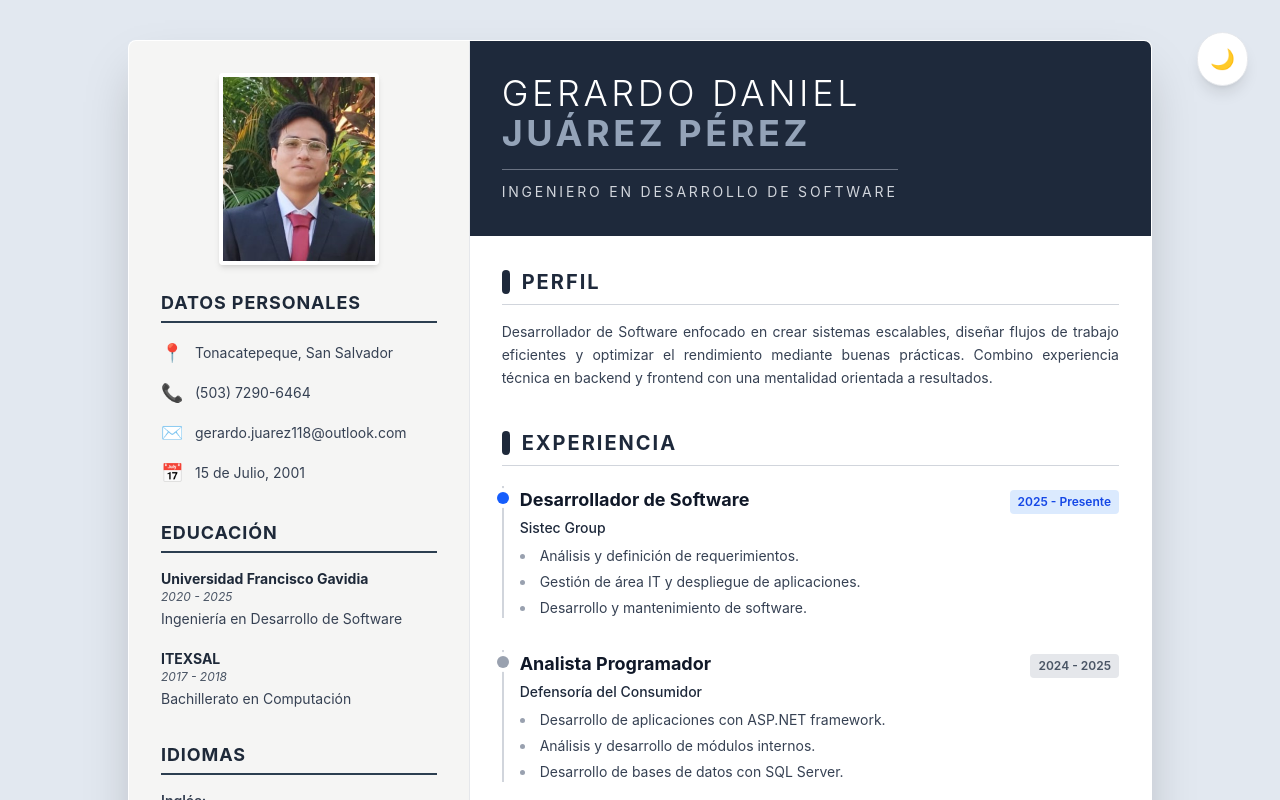
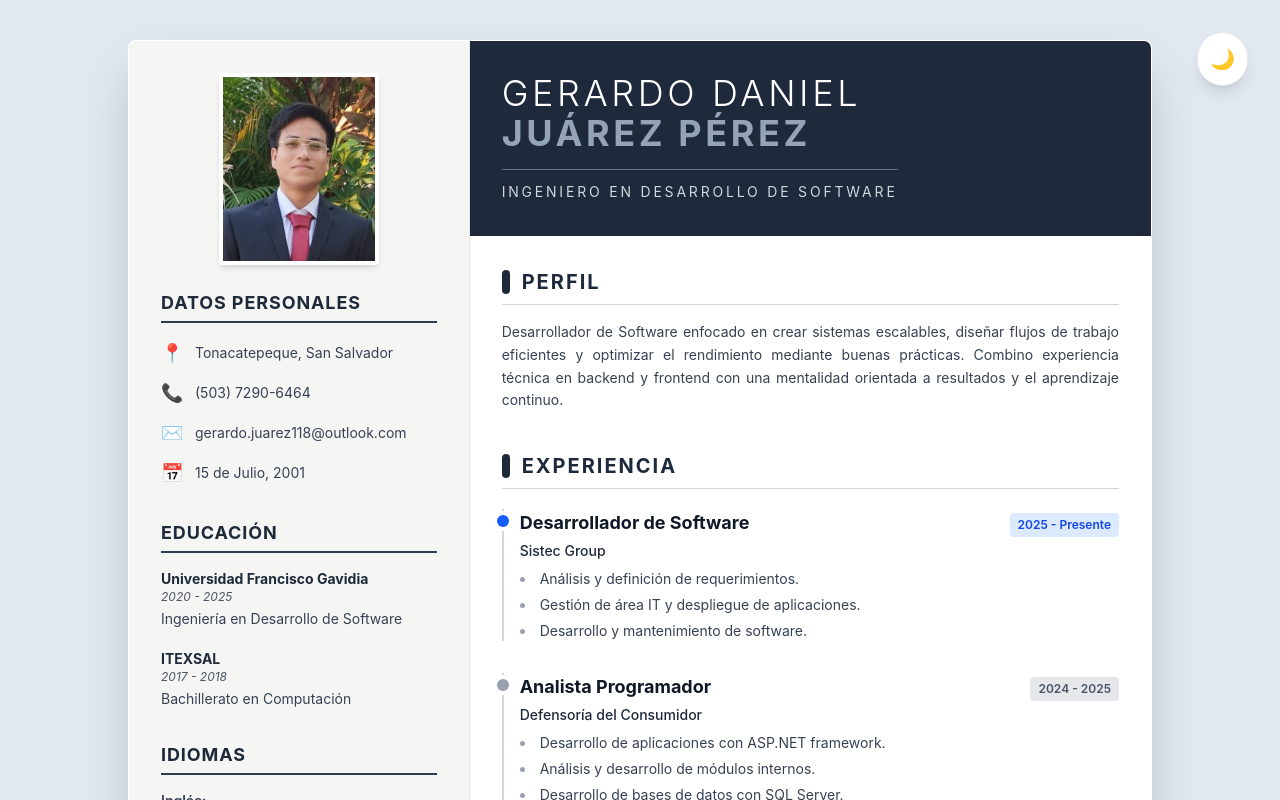
Before and after one commit to Gjuarez22/curriculum_online, a Vue app: page / in a window 1280 px wide. Shown: the top 800 px of the page. Built offline with nearby package versions, Linux system fonts and the light colour scheme; the HTML template or start-up script is replaced by a standard one.

Commit message:
cambio a descripcion

```diff
--- a/src/views/CurriculumView.vue
+++ b/src/views/CurriculumView.vue
@@ -182,9 +182,9 @@
               <span class="bg-[#1e293b] dark:bg-blue-500 w-2 h-6 mr-3 rounded-sm"></span> Perfil
             </h2>
             <p class="text-gray-700 dark:text-slate-400 leading-relaxed text-sm text-justify">
-              Desarrollador de Software enfocado en crear sistemas escalables, diseñar flujos de
-              trabajo eficientes y optimizar el rendimiento mediante buenas prácticas. Combino
-              experiencia técnica en backend y frontend con una mentalidad orientada a resultados.
+              Desarrollador de Software enfocado en crear sistemas escalables,
+              diseñar flujos de trabajo eficientes y optimizar el rendimiento mediante buenas prácticas.
+               Combino experiencia técnica en backend y frontend con una mentalidad orientada a resultados y el aprendizaje continuo.
             </p>
           </section>
 
```
